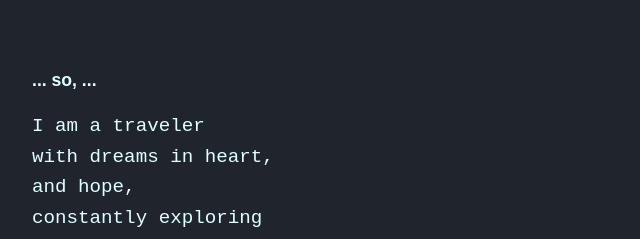
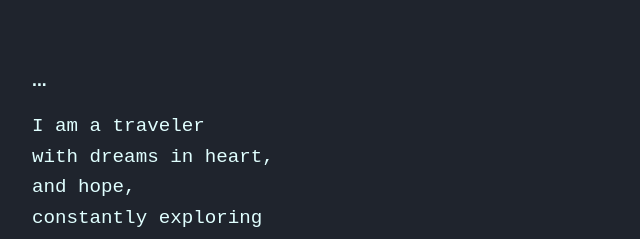
Before and after one commit to thecodequestioner/thecodequestioner.github.io, a plain HTML site: page about.html in a window 1280 px wide. Shown: the part 205-444 px from the top of the page, 96-736 px from the left. Drawn offline with nearby package versions, Linux system fonts and the light colour scheme; a web font is replaced by a local one.

Commit message:
Update about.html
edit header

```diff
--- a/about.html
+++ b/about.html
@@ -15,7 +15,7 @@
     <section class="home">
       <div>
 
-        <h1 style="color: #E0FFFF; font-family: 'Arial', sans-serif; font-size: 1.1em; text-align: left; margin-bottom: 20px;">... so, ...</h1>
+        <h1 style="color: #E0FFFF; font-family: 'Arial', sans-serif; font-size: 1.1em; text-align: left; margin-bottom: 20px;">...</h1>
         <p style="color: #E0FFFF; font-family: 'Courier New', Courier, monospace; font-size: 1.2em; line-height: 1.6;">
           I am a traveler<br>
           with dreams in heart,<br>
```
